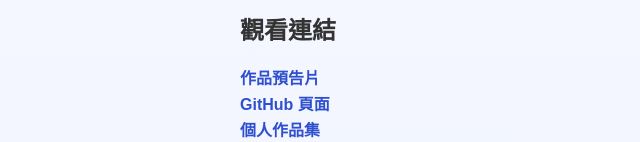
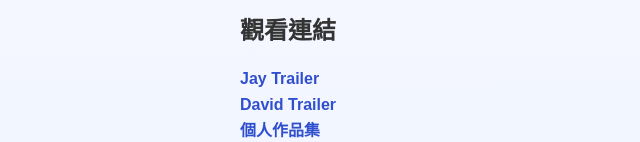
Before and after one commit to Frabeek/vr-project-D-J, a plain HTML site: page index.html in a window 1280 px wide. Shown: the part 810-952 px from the top of the page, 0-640 px from the left. Drawn offline with Linux system fonts and the light colour scheme.

Commit message:
Update index.html

```diff
--- a/index.html
+++ b/index.html
@@ -27,8 +27,8 @@
     <section class="links">
       <h2>觀看連結</h2>
       <ul>
-        <li><a href="https://youtu.be/你的影片ID" target="_blank">作品預告片</a></li>
-        <li><a href="https://你的github.io/vr-project" target="_blank">GitHub 頁面</a></li>
+        <li><a href="https://youtu.be/PLFPOT9cT9M" target="_blank">Jay Trailer</a></li>
+        <li><a href="https://youtu.be/KsgMk4glU-4" target="_blank">David Trailer</a></li>
         <li><a href="https://你的portfolio.com" target="_blank">個人作品集</a></li>
       </ul>
     </section>
```
